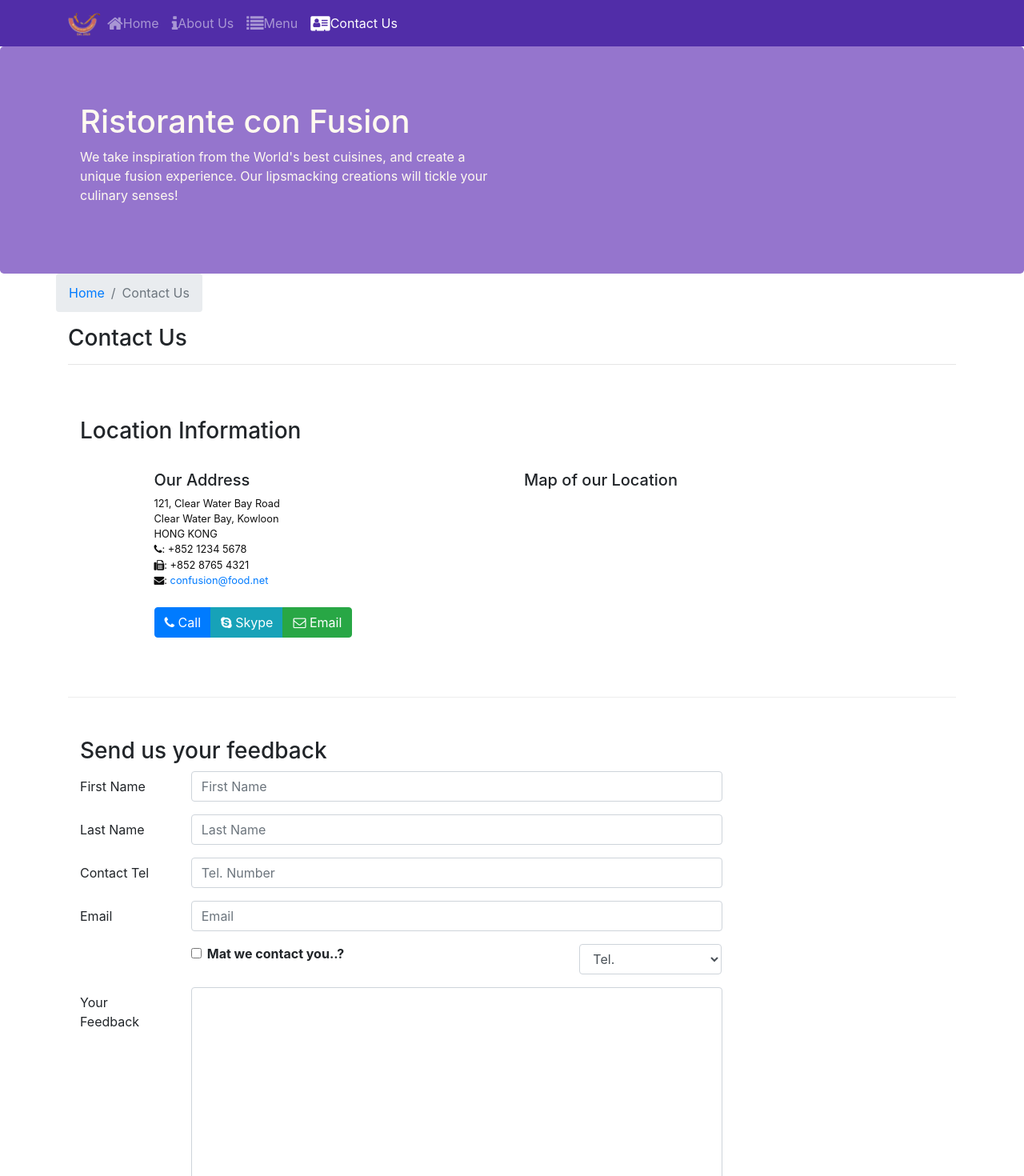
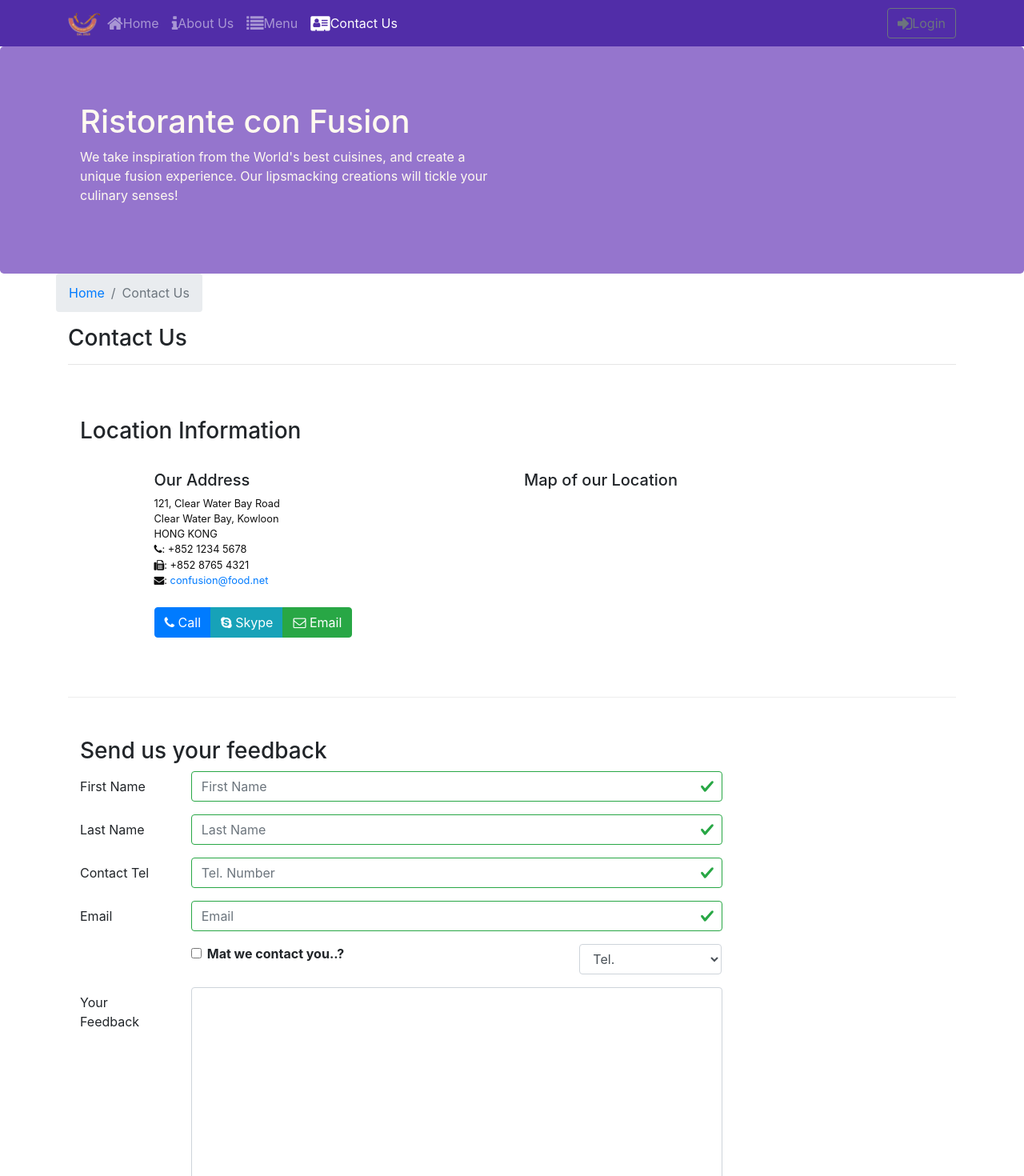
Before and after one commit to NikhilLobo/confusion, a React (Create React App) app: page /contactus in a window 1280 px wide. Shown: the top 1470 px of the page at 80% size. Built offline with nearby package versions, Linux system fonts and the light colour scheme.

Commit message:
Uncontrolled Form

```diff
--- a/src/components/ContactComponent.js
+++ b/src/components/ContactComponent.js
@@ -1,5 +1,5 @@
 import React from 'react';
-import {Breadcrumb,BreadcrumbItem,Button,Form,FormGroup,Label,Input,Col} from 'reactstrap';
+import {Breadcrumb,BreadcrumbItem,Button,Form,FormGroup,Label,Input,Col,FormFeedback} from 'reactstrap';
 import {Link} from 'react-router-dom';
 
 class Contact extends React.Component {
@@ -13,10 +13,18 @@
         email:'',
         agree:false,
         contactType:'Tel.',
-        mesage:''
+        mesage:'',
+        touched:{
+          firstname:false,
+          lastname:false,
+          telnum:false,
+          email:false
+        }
       }
       this.handleSubmit=this.handleSubmit.bind(this);
       this.handleInputChange=this.handleInputChange.bind(this);
+      this.handleBlur=this.handleBlur.bind(this);
+
     }
 
 
@@ -26,10 +34,9 @@
       const name=target.name;
       this.setState({
         [name]:value
-      })
+      });
+    }
 
-
-    }
     handleSubmit(event){
         console.log("Current State"+JSON.stringify(this.state));
         alert("Current State"+JSON.stringify(this.state));
@@ -37,8 +44,43 @@
 
 
     }
+    handleBlur= (field) =>(evt) => {
+      this.setState({
+        touched: {...this.state.touched, [field]:true}
+      });
+    }
+
+    validate(firstname,lastname,telnum,email)
+    {
+              const errors ={
+                firstname:' ',
+                lastname:' ',
+                telnum:' ',
+                email:' '
+              }
+              if(this.state.touched.firstname && firstname.length<3)
+                  errors.firstname= "First Name should  be >=3 characters";
+              else if(this.state.touched.firstname && firstname.length>10)
+                    errors.firstname= "First Name should  between <=10  characters";
+
+              if(this.state.touched.lastname && lastname.length<3)
+                    errors.lastname= "Last Name should  be >=3 characters";
+              else if(this.state.touched.lastname && lastname.length>10)
+                    errors.lastname= "Last Name should  between <=10  characters";
+
+              const reg=/^\d+$/;
+              if(this.state.touched.telnum && !reg.test(telnum))
+                errors.telnum="Tel. numbers should contain only numbers";
+
+              if(this.state.touched.email && email.split('').filter(x=>x === '@').length!==1)
+                errors.email="Email should contain a @ sign";
+
+            return errors;
+    }
 
     render(){
+
+      const errors=this.validate(this.state.firstname,this.state.lastname,this.state.telnum,this.state.email)
 
     return(
         <div className="container">
@@ -89,28 +131,44 @@
                             <Label htmlFor="firstname" md={2}>First Name</Label>
                             <Col md={10}>
                                   <Input type="text" name="firstname" id="firstname" placeholder="First Name" value={this.state.firstname}
-                                  onChange={this.handleInputChange}/>
+                                  onChange={this.handleInputChange} onBlur={this.handleBlur("firstname")}
+                                  valid={errors.firstname === ' '}
+                                  invalid={errors.firstname !== ' '}
+                                  />
+                                  <FormFeedback> {errors.firstname}</FormFeedback>
+
                             </Col>
                         </FormGroup>
                         <FormGroup row>
                             <Label htmlFor="lastname" md={2}>Last Name</Label>
                             <Col md={10}>
                                   <Input type="text" name="lastname" id="lastname" placeholder="Last Name" value={this.state.lastname}
-                                  onChange={this.handleInputChange}/>
+                                  onChange={this.handleInputChange} onBlur={this.handleBlur("lastname")}
+                                  valid={errors.lastname === ' '}
+                                  invalid={errors.lastname !== ' '}
+                                  />
+                                  <FormFeedback> {errors.lastname}</FormFeedback>
                             </Col>
                         </FormGroup>
                         <FormGroup row>
                             <Label htmlFor="telnum" md={2}>Contact Tel</Label>
                             <Col md={10}>
                                   <Input type="tel" name="telnum" id="telnum" placeholder="Tel. Number" value={this.state.telnum}
-                                  onChange={this.handleInputChange}/>
+                                  onChange={this.handleInputChange} onBlur={this.handleBlur("telnum")}
+                                  valid={errors.telnum === ' '}
+                                  invalid={errors.telnum !== ' '}/>
+                                  <FormFeedback> {errors.telnum}</FormFeedback>
                             </Col>
                         </FormGroup>
                         <FormGroup row>
                             <Label htmlFor="email" md={2}>Email</Label>
                             <Col md={10}>
                                   <Input type="email" name="email" id="email" placeholder="Email" value={this.state.email}
-                                  onChange={this.handleInputChange}/>
+                                  onChange={this.handleInputChange} onBlur={this.handleBlur("email")}
+                                  valid={errors.email === ' '}
+                                  invalid={errors.email !== ' '}
+                                  />
+                                  <FormFeedback> {errors.email}</FormFeedback>
                             </Col>
                         </FormGroup>
                         <FormGroup row>
--- a/src/components/HeaderComponent.js
+++ b/src/components/HeaderComponent.js
@@ -1,5 +1,6 @@
 import React from 'react';
-import {Navbar,NavbarBrand,Jumbotron, Nav, NavbarToggler,Collapse, NavItem} from 'reactstrap';
+import {Navbar,NavbarBrand,Jumbotron, Nav, NavbarToggler,Collapse, NavItem,
+      Button,Modal,ModalHeader,ModalBody,Form,FormGroup,Input,Label} from 'reactstrap';
 import {NavLink} from 'react-router-dom';
 
 class Header extends React.Component{
@@ -7,9 +8,12 @@
   constructor(props){
       super(props);
       this.state={
-        isNavOpen:false
+        isNavOpen:false,
+        isModalOpen:false
       }
       this.toggleNav=this.toggleNav.bind(this);
+      this.toggleModal=this.toggleModal.bind(this);
+      this.handleLogin=this.handleLogin.bind(this);
 
   }
 
@@ -18,6 +22,21 @@
     this.setState({
       isNavOpen:!this.state.isNavOpen
     })
+  }
+
+  toggleModal(){
+
+    this.setState({
+      isModalOpen:!this.state.isModalOpen
+    })
+  }
+
+
+  handleLogin(event){
+    this.toggleModal();
+    alert("Username: "+this.username.value +"Password: "+this.password.value+"Remeber me : "+this.remember.checked);
+    event.preventDefault();
+
   }
   render()
   {
@@ -52,6 +71,14 @@
                          </NavLink>
                   </NavItem>
                 </Nav>
+                <Nav className="ml-auto" navbar>
+                    <NavItem>
+                        <Button outline onClick={this.toggleModal}>
+                            <span className="fa fa-sign-in fa-lg"></span>Login
+                        </Button>
+                    </NavItem>
+
+                </Nav>
             </Collapse>
         </div>
     </Navbar>
@@ -65,6 +92,32 @@
             </div>
         </div>
     </Jumbotron>
+    <Modal isOpen={this.state.isModalOpen} toggle={this.toggleModal}>
+        <ModalHeader toggle={this.toggleModal}> Login</ModalHeader>
+         <ModalBody>
+              <Form onSubmit={this.handleLogin}>
+                    <FormGroup>
+                        <Label htmlFor="username">User Name</Label>
+                        <Input type="text" id="username" name="username"
+                        innerRef={((input)=>this.username=input)}/>
+                    </FormGroup>
+                    <FormGroup>
+                        <Label htmlFor="password">Password</Label>
+                        <Input type="password" id="password" name="password"
+                        innerRef={((input)=>this.password=input)}/>
+                    </FormGroup>
+                    <FormGroup check>
+                        <Label check>
+                            <Input type="checkbox" name="remember"
+                            innerRef={((input)=>this.remember=input)}/>
+                            Remember me
+                        </Label>
+                    </FormGroup>
+
+                    <Button type="submit" value="submit" color="primary">Login</Button>
+              </Form>
+         </ModalBody>
+    </Modal>
     </>
   );
 
```
